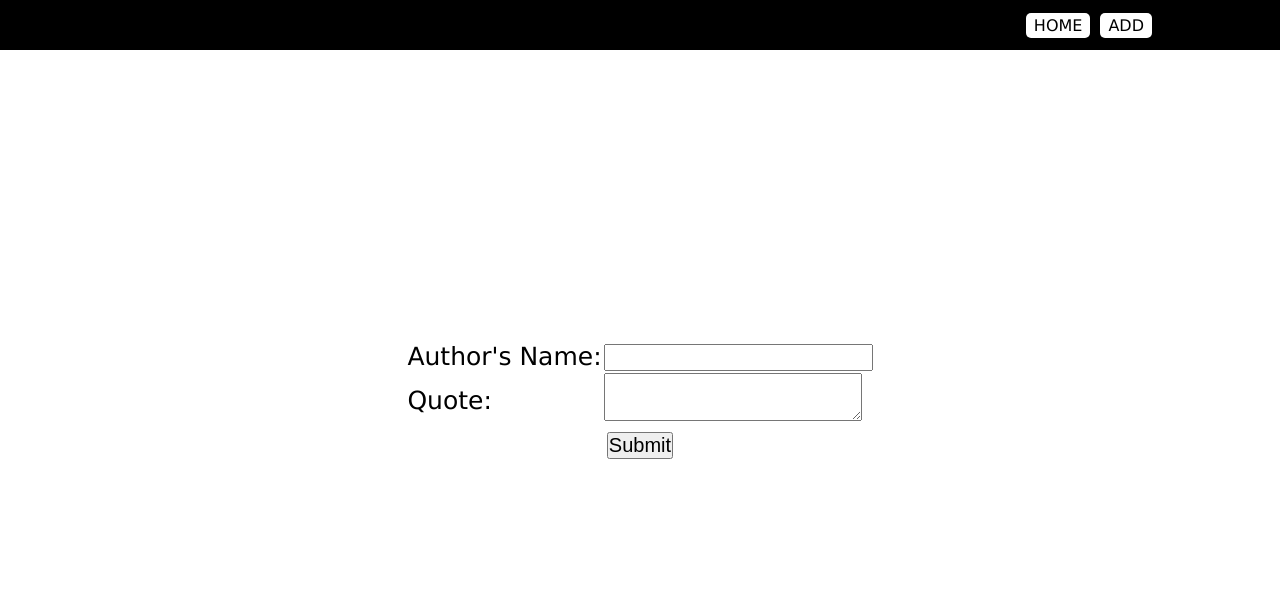
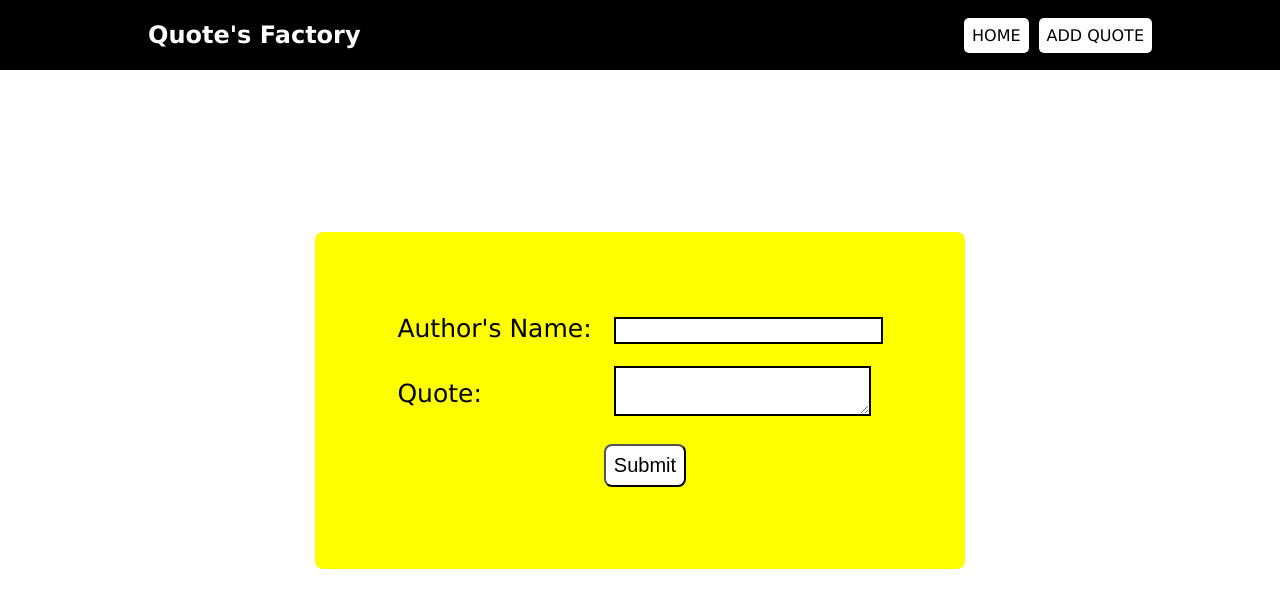
Before and after one commit to chiragaiml21/node_01, a website: page public/form.html in a window 1280 px wide. Drawn offline with Linux system fonts and the light colour scheme.

Commit message:
changes in UI

```diff
--- a/public/form.html
+++ b/public/form.html
@@ -9,9 +9,10 @@
   <body>
     <div id="container">
       <nav>
+        <h1>Quote's Factory</h1>
         <ul>
           <li><a href="index.html">HOME</a></li>
-          <li><a href="form.html">ADD</a></li>
+          <li><a href="form.html">ADD QUOTE</a></li>
         </ul>
       </nav>
 
--- a/public/script.js
+++ b/public/script.js
@@ -14,8 +14,11 @@ function fetchData() {
                 const item = document.createElement('div');
                 item.innerHTML = `
                     <div class=author_quotes>
+                    <div>
                     <p class='quote'>${entry.quote}</p>
                     <p class='author'><strong>-${entry.name}<strong></p>
+                    </div>
+                    <button>View Full Quote</button>
                     </div>
 
                 `;
--- a/public/style.css
+++ b/public/style.css
@@ -12,9 +12,13 @@ html,body{
     width: 100%;
     height: 100%;
 }
+h1{
+    color: #fff;
+    margin-left: 10%;
+}
 nav{
     width: 100%;
-    height: 50px;
+    height: 70px;
     background-color: #000;
     display: flex;
     justify-content: space-between;
@@ -31,7 +35,7 @@ nav ul li a{
     text-decoration: none;
     color: black;
     background-color: white;
-    padding: 3px 8px 3px 8px;
+    padding: 8px;
     border-radius: 5px;
     font-weight: 200;
 }
@@ -57,6 +61,22 @@ nav ul li:hover{
     height: 100px;
     background: yellow;
     margin: 20px;
+    display: flex;
+}
+.author_quotes button{
+    position: absolute;
+    right: 28%;
+    margin-top: 1.8%;
+    padding: 8px;
+    border-radius: 8px;
+    font-size: 15px;
+}
+.author_quotes button:hover{
+    transform: scale(1.1);
+    color: rgb(5, 113, 155);
+    background-color: #fff;
+    cursor: pointer;
+    transition: 0.1s;
 }
 .author_quotes .quote{
     font-size: 20px;
@@ -85,10 +105,31 @@ form{
 }
 input,textarea{
     font-size: 20px;
+    border: 2px solid black;
 }
-/* textarea{
+textarea{
     width: 253px;
-} */
+}
 button{
     font-size: 20px;
 }
+table{
+    border-radius: 8px;
+    padding: 70px;
+    background-color: yellow;
+}
+table tr td{
+    padding: 10px;
+}
+form button{
+    margin-left: 10px;
+    padding: 8px;
+    border-radius: 8px;
+    font-size: 20px;
+    background-color: #fff;
+    cursor: pointer;
+}
+form button:hover{
+    transform: scale(1.1);
+    transition: 0.1s;
+}
```
Also changed, not shown: public/index.html (+2 -1 lines).
